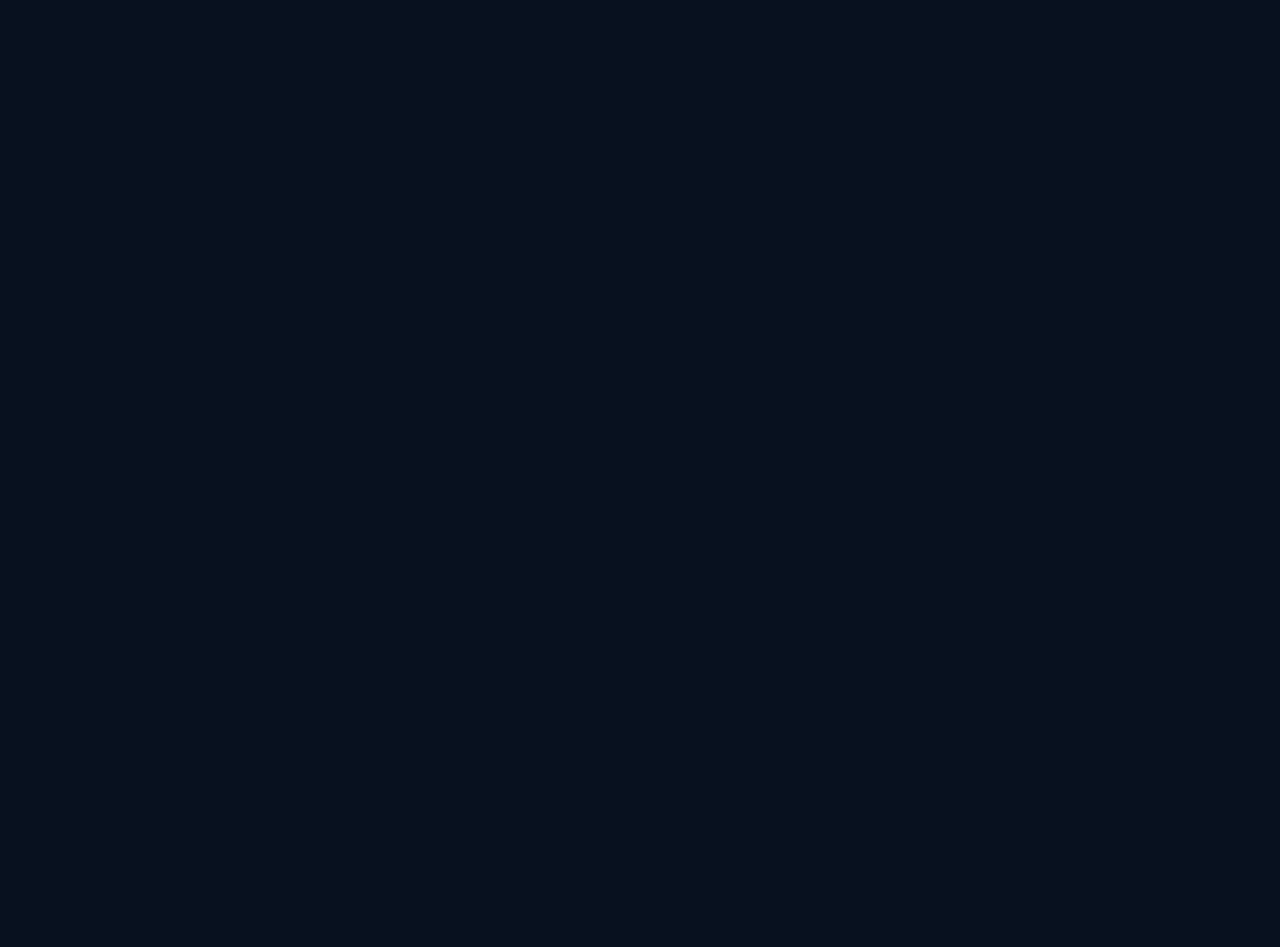
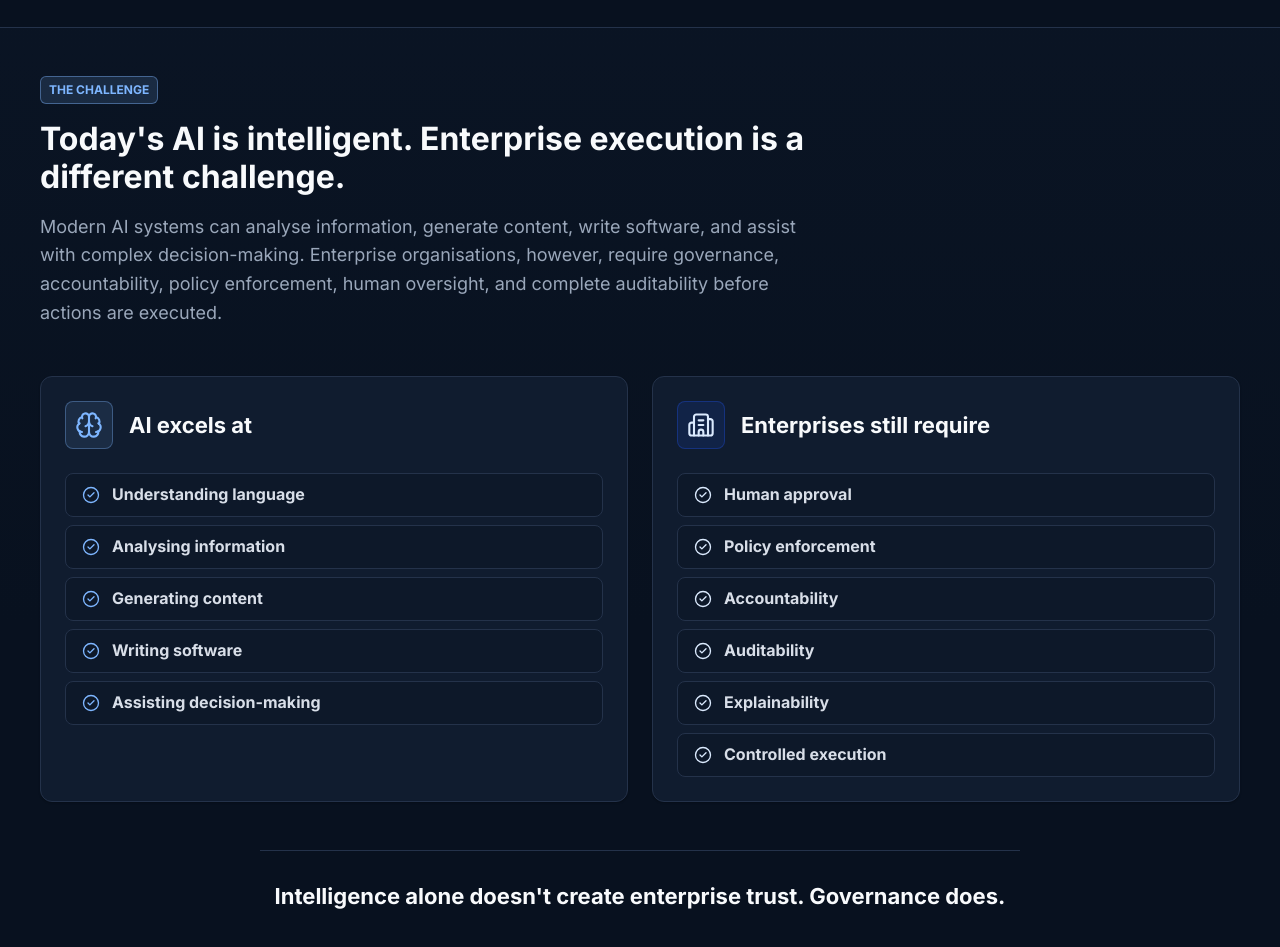
Before and after one commit to ermyg1/etagent-website, a React (Vite) app: page / in a window 1280 px wide. Shown: the part 1400-2347 px from the top of the page. Before the commit the page ends 1427 px from the top, so only its background shows below. Built offline with nearby package versions, Linux system fonts and the light colour scheme.

Commit message:
feat: implement W3B.3 the problem section

```diff
--- a/src/App.css
+++ b/src/App.css
@@ -314,6 +314,120 @@
 
 .enterprise-trust-card .type-body {
   color: var(--color-text-muted);
+}
+
+.homepage-problem {
+  border-top: 1px solid var(--color-border);
+  background:
+    linear-gradient(
+      180deg,
+      color-mix(in srgb, var(--color-background-raised) 52%, transparent),
+      transparent 64%
+    );
+}
+
+.homepage-problem__header {
+  max-width: 820px;
+  margin-bottom: var(--space-2xl);
+}
+
+.homepage-problem__header .type-body-large {
+  max-width: 780px;
+  color: var(--color-text-muted);
+}
+
+.homepage-problem__comparison {
+  display: grid;
+  grid-template-columns: repeat(2, minmax(0, 1fr));
+  gap: var(--space-lg);
+}
+
+.homepage-problem-card {
+  min-height: 100%;
+  padding: var(--space-xl);
+  background:
+    linear-gradient(
+      180deg,
+      color-mix(in srgb, var(--color-surface-elevated) 88%, var(--color-secondary) 12%),
+      var(--color-surface)
+    );
+}
+
+.homepage-problem-card--enterprise {
+  background:
+    linear-gradient(
+      180deg,
+      color-mix(in srgb, var(--color-surface-elevated) 88%, var(--color-primary) 12%),
+      var(--color-surface)
+    );
+}
+
+.homepage-problem-card__heading {
+  display: flex;
+  align-items: center;
+  gap: var(--space-md);
+  margin-bottom: var(--space-lg);
+}
+
+.homepage-problem-card__heading .type-heading-3 {
+  margin: 0;
+}
+
+.homepage-problem-card__icon {
+  width: 48px;
+  height: 48px;
+  flex: 0 0 48px;
+  border: 1px solid color-mix(in srgb, var(--color-secondary) 34%, transparent);
+  border-radius: var(--radius-lg);
+  background: color-mix(in srgb, var(--color-secondary) 10%, transparent);
+}
+
+.homepage-problem-card--enterprise .homepage-problem-card__icon {
+  border-color: color-mix(in srgb, var(--color-primary) 38%, transparent);
+  color: var(--color-primary-soft);
+  background: color-mix(in srgb, var(--color-primary) 14%, transparent);
+}
+
+.homepage-problem-card__list {
+  display: grid;
+  gap: var(--space-sm);
+  margin: 0;
+  padding: 0;
+  list-style: none;
+}
+
+.homepage-problem-card__item {
+  display: grid;
+  grid-template-columns: 22px minmax(0, 1fr);
+  align-items: center;
+  gap: var(--space-sm);
+  min-height: 44px;
+  padding: var(--space-sm) var(--space-md);
+  border: 1px solid var(--color-border);
+  border-radius: var(--radius-lg);
+  color: var(--color-text);
+  background: color-mix(in srgb, var(--color-background-raised) 76%, transparent);
+  font-weight: 650;
+}
+
+.homepage-problem-card__item svg {
+  width: 18px;
+  height: 18px;
+  color: var(--color-secondary);
+  stroke-width: 1.8;
+}
+
+.homepage-problem-card--enterprise .homepage-problem-card__item svg {
+  color: var(--color-primary-soft);
+}
+
+.homepage-problem__statement {
+  max-width: 760px;
+  margin: var(--space-2xl) auto 0;
+  padding-top: var(--space-xl);
+  border-top: 1px solid var(--color-border);
+  color: var(--color-text-strong);
+  text-align: center;
 }
 
 .ui-button {
@@ -655,6 +769,10 @@
   .enterprise-trust__grid {
     grid-template-columns: repeat(2, minmax(0, 1fr));
   }
+
+  .homepage-problem__comparison {
+    grid-template-columns: 1fr;
+  }
 }
 
 @media (max-width: 767px) {
@@ -726,6 +844,29 @@
     grid-template-columns: 1fr;
   }
 
+  .homepage-problem__header {
+    margin-bottom: var(--space-xl);
+  }
+
+  .homepage-problem-card {
+    padding: var(--space-lg);
+  }
+
+  .homepage-problem-card__heading {
+    align-items: flex-start;
+  }
+
+  .homepage-problem-card__item {
+    min-height: 42px;
+    padding-inline: var(--space-sm);
+  }
+
+  .homepage-problem__statement {
+    margin-top: var(--space-xl);
+    padding-top: var(--space-lg);
+    text-align: left;
+  }
+
   .form-grid {
     grid-template-columns: 1fr;
   }
--- a/src/App.tsx
+++ b/src/App.tsx
@@ -1,5 +1,8 @@
 import './App.css'
 import {
+  Brain,
+  Building2,
+  CircleCheck,
   FileCheck,
   LockKeyhole,
   ShieldCheck,
@@ -48,6 +51,23 @@ const enterpriseTrustPrinciples = [
     icon: FileCheck,
     title: 'Audit Ready',
   },
+]
+
+const aiExcelsItems = [
+  'Understanding language',
+  'Analysing information',
+  'Generating content',
+  'Writing software',
+  'Assisting decision-making',
+]
+
+const enterpriseRequirementItems = [
+  'Human approval',
+  'Policy enforcement',
+  'Accountability',
+  'Auditability',
+  'Explainability',
+  'Controlled execution',
 ]
 
 function App() {
@@ -163,6 +183,85 @@ function App() {
           ))}
         </div>
       </Section>
+
+      <Section
+        aria-labelledby="problem-title"
+        className="homepage-problem"
+        id="problem"
+        spacing="default"
+        width="wide"
+      >
+        <Stack className="homepage-problem__header" space="md">
+          <Badge variant="secondary">The challenge</Badge>
+          <h2 className="type-heading-2" id="problem-title">
+            Today's AI is intelligent. Enterprise execution is a different
+            challenge.
+          </h2>
+          <p className="type-body-large">
+            Modern AI systems can analyse information, generate content, write
+            software, and assist with complex decision-making. Enterprise
+            organisations, however, require governance, accountability, policy
+            enforcement, human oversight, and complete auditability before actions
+            are executed.
+          </p>
+        </Stack>
+
+        <div className="homepage-problem__comparison">
+          <Card
+            aria-labelledby="ai-excels-title"
+            className="homepage-problem-card"
+            variant="bordered"
+          >
+            <div className="homepage-problem-card__heading">
+              <Icon
+                className="homepage-problem-card__icon"
+                icon={Brain}
+                size="lg"
+              />
+              <h3 className="type-heading-3" id="ai-excels-title">
+                AI excels at
+              </h3>
+            </div>
+            <ul className="homepage-problem-card__list">
+              {aiExcelsItems.map((item) => (
+                <li className="homepage-problem-card__item" key={item}>
+                  <CircleCheck aria-hidden="true" focusable="false" />
+                  <span>{item}</span>
+                </li>
+              ))}
+            </ul>
+          </Card>
+
+          <Card
+            aria-labelledby="enterprise-requirements-title"
+            className="homepage-problem-card homepage-problem-card--enterprise"
+            variant="bordered"
+          >
+            <div className="homepage-problem-card__heading">
+              <Icon
+                className="homepage-problem-card__icon"
+                icon={Building2}
+                size="lg"
+              />
+              <h3 className="type-heading-3" id="enterprise-requirements-title">
+                Enterprises still require
+              </h3>
+            </div>
+            <ul className="homepage-problem-card__list">
+              {enterpriseRequirementItems.map((item) => (
+                <li className="homepage-problem-card__item" key={item}>
+                  <CircleCheck aria-hidden="true" focusable="false" />
+                  <span>{item}</span>
+                </li>
+              ))}
+            </ul>
+          </Card>
+        </div>
+
+        <p className="homepage-problem__statement type-heading-3">
+          Intelligence alone doesn't create enterprise trust. Governance does.
+        </p>
+      </Section>
     </PageLayout>
   )
 }
```
